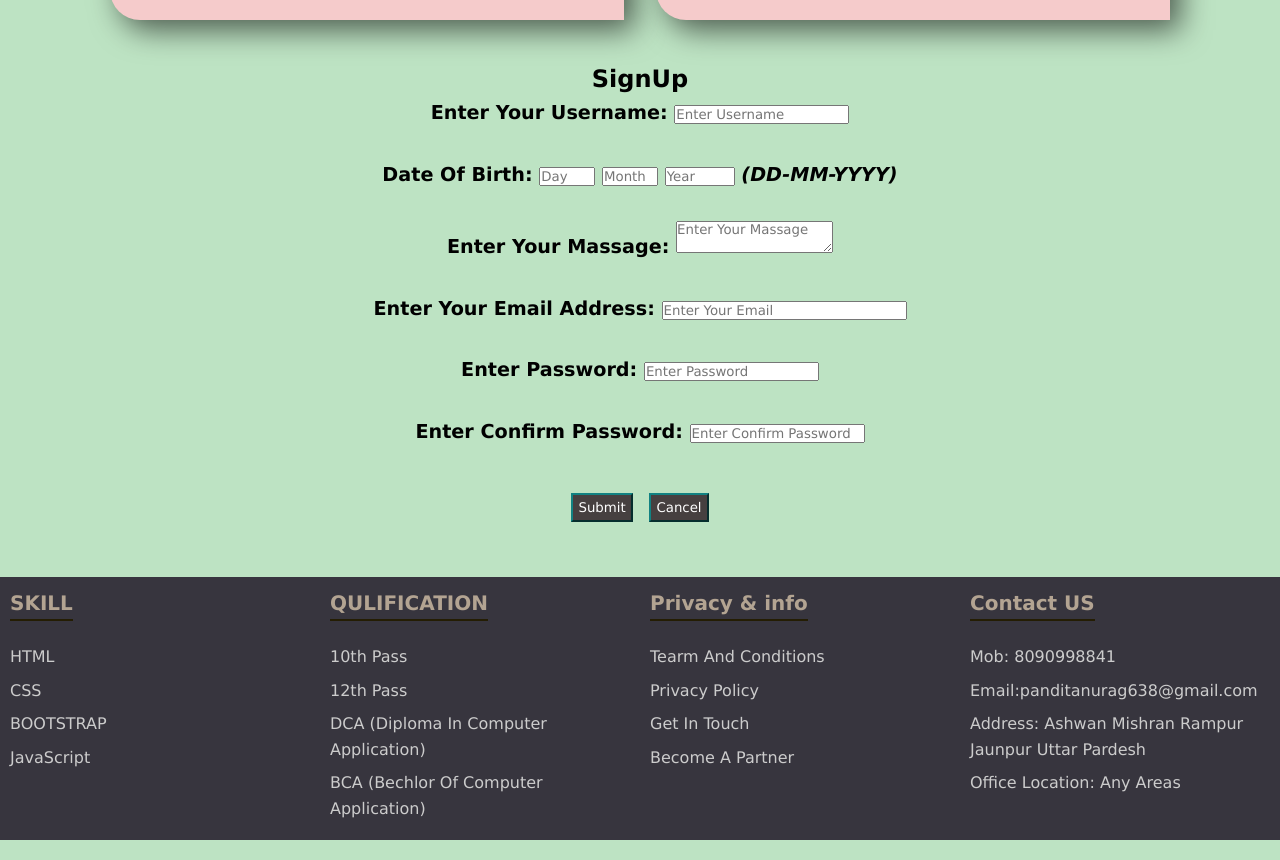
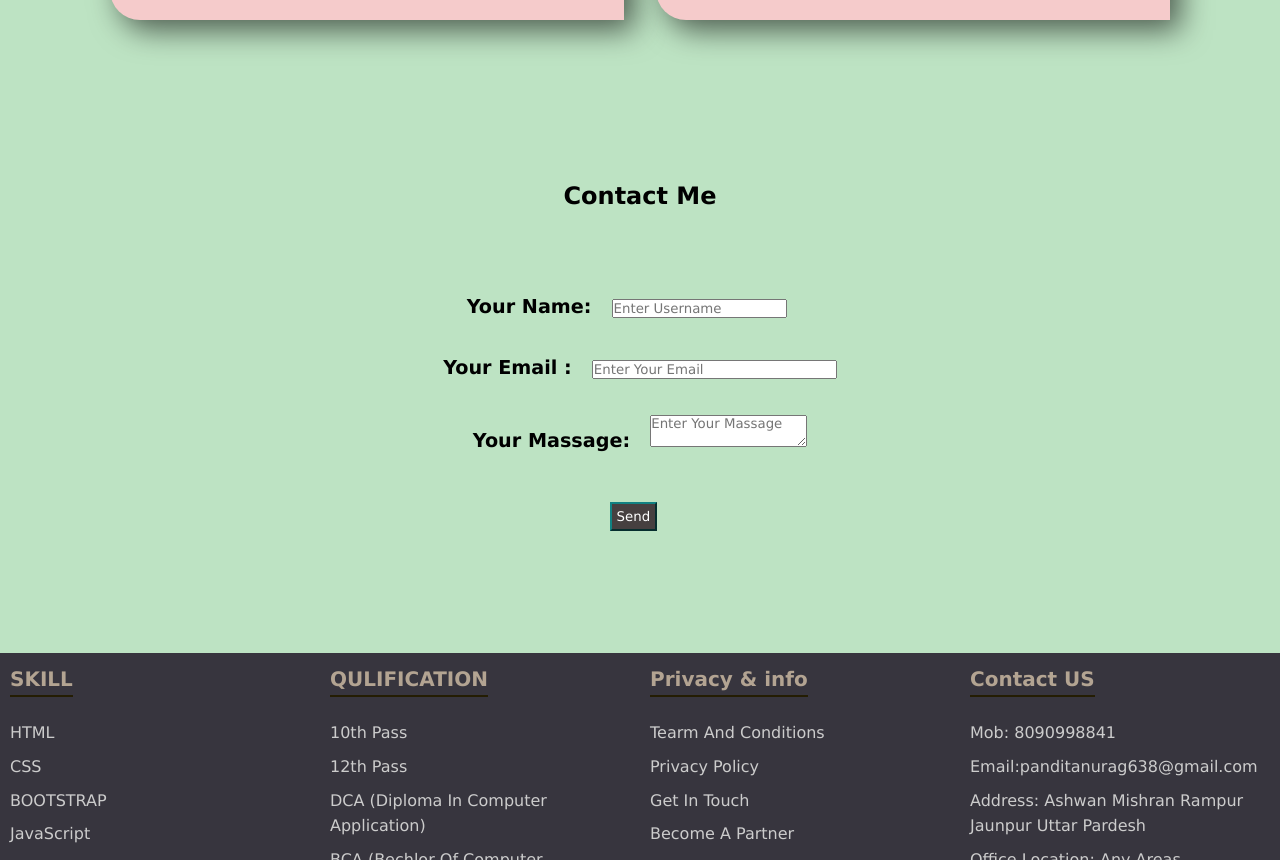
Before and after one commit to panditanurag1626/myportfolioanurag, a plain HTML site: page index.html in a window 1280 px wide. Shown: the part 995-1855 px from the top of the page. Drawn offline with Linux system fonts and the light colour scheme.

Commit message:
second commit

```diff
--- a/index.html
+++ b/index.html
@@ -65,38 +65,45 @@
 
      <section id="contact" class="contact-section">
         <div class="contact-grid">
-            <h1>SignUp</h1>
+            <h1>Contact Me </h1>
              </div>
              <div>
             <form method="post" class="form">
-                <label>Enter Your Username:</label>
+                <label>Your Name:</label>
                 <input type="text" placeholder="Enter Username" required>
-                <br /><br />
-                <label>Date Of Birth:</label>
+
+                <!-- <br /><br /> -->
+                <!-- <label>Date Of Birth:</label>
                 <input type="text" size="3" placeholder="Day">
                 <input type="text" size="3" placeholder="Month">
                 <input type="text" size="5" placeholder="Year">
-                <i>(DD-MM-YYYY)</i>
+                (DD-MM-YYYY) -->
+
            <br /> <br />
-                <label>Enter Your Massage: </label>
+                <label>Your Email  : </label>
+                <input type="email" size="30" placeholder="Enter Your Email">
+                <br /><br/>
+                <label>Your Massage: </label>
                 <textarea placeholder="Enter Your Massage"></textarea>
                 <br /> <br />
-                <label>Enter Your Email Address: </label>
-                <input type="email" size="30" placeholder="Enter Your Email">
-                <br /><br />
+
+                <!-- <br /><br />
                  <label>Enter Password:</label>
                 <input type="password" size="20" placeholder="Enter Password" />
                  <br /><br />
                  <label>Enter Confirm Password:</label>
                 <input type="password" size="20" placeholder="Enter Confirm Password" />
-                <br /><br />
-                <input class="button"  type="submit" value="Submit">
-                <input class="button"   type="reset" value="Cancel">
+                <br /><br /> -->
+
+                <input class="button"  type="submit" value="Send">
+
+                <!-- <input class="button"   type="reset" value="Cancel"> -->
             </form>
             </div>
     </section>
 
     <!--   FOOTER SECTION -->
+
        <footer>
          <div class="hero">
             <h2>SKILL</h2>
--- a/style.css
+++ b/style.css
@@ -4,6 +4,7 @@
     font-family: Verdana, Geneva, Tahoma, sans-serif;
     box-sizing: border-box;
 }
+
 body{
     color: black;
     line-height: 1.6;
@@ -81,7 +82,9 @@ section{
 }
 .project-card{
     background-color: #F5CBCB ;
+
     /* border-radius: 2rem; */
+
     box-shadow: 10px 10px 30px rgba(1,1,1,0.6) ;
     padding: 2rem;
     transition: transform 0.4s;
@@ -192,3 +195,8 @@ footer .hero p:hover {
   color: #ffffff;
   cursor: pointer;
 }
+footer .hero h2:hover{
+    transform: scale(1.1);
+    background-color: #76736d;
+    color: #A8FBD3;
+}
```
Lines whose indentation alone changed are shown as unchanged.
